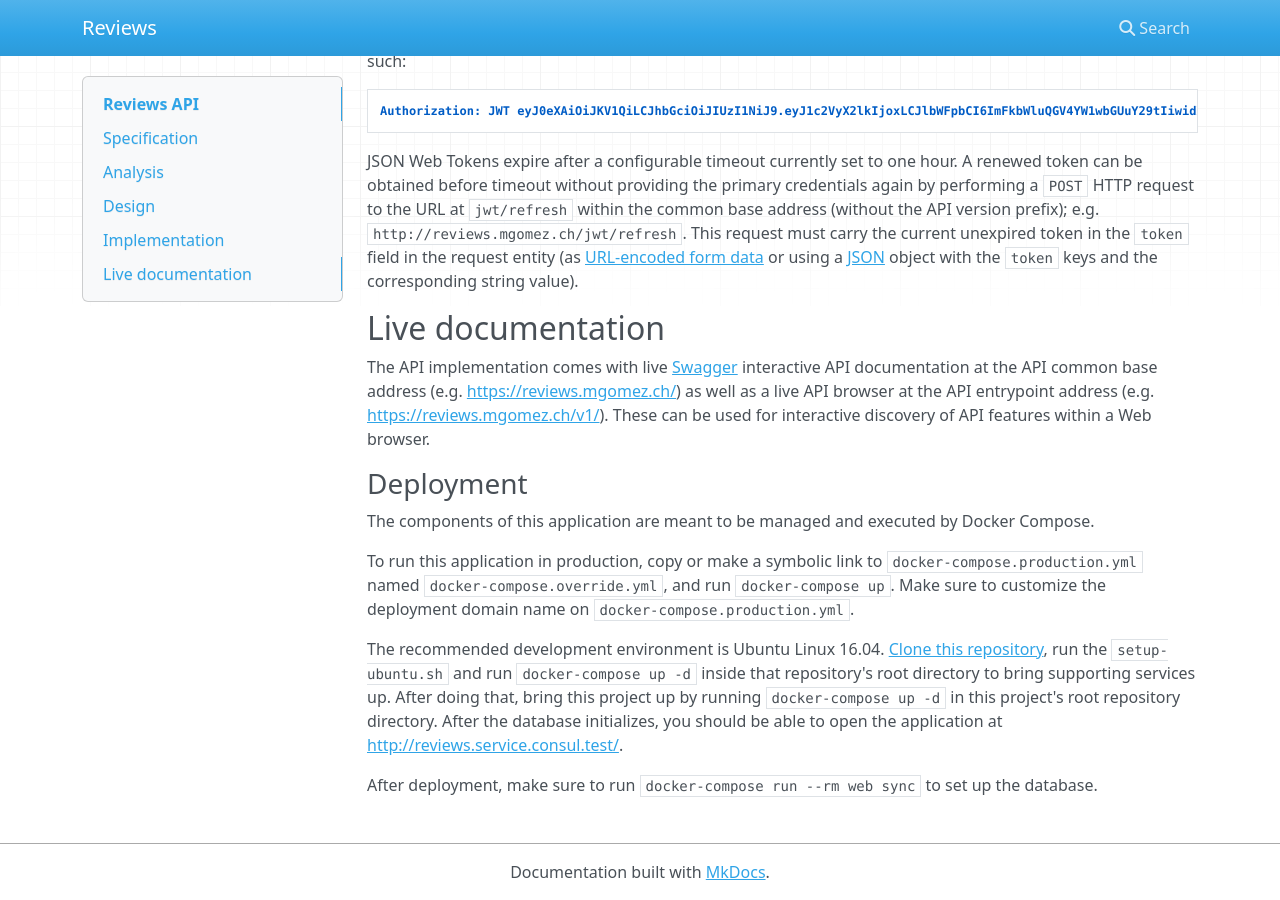
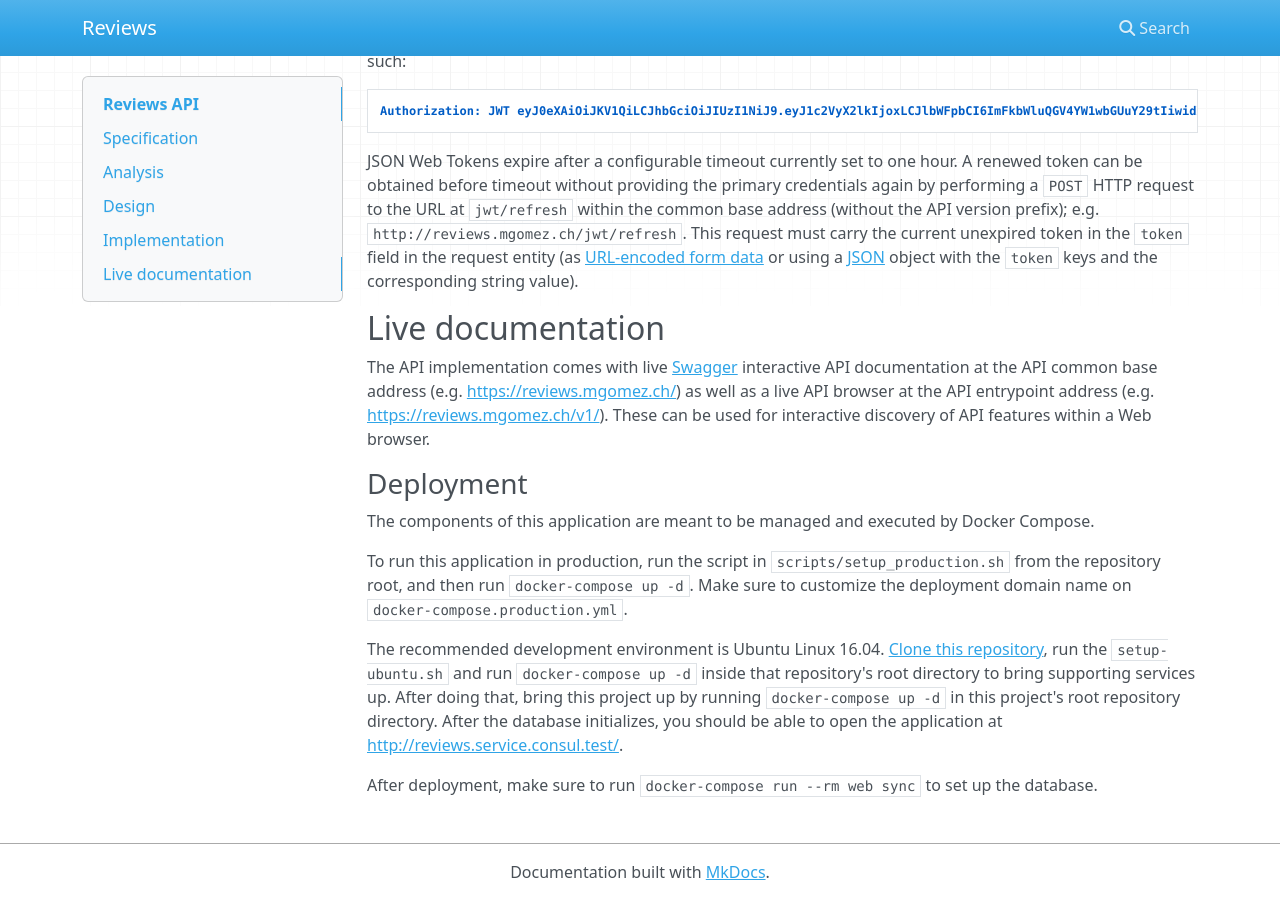
Before and after one commit to mgomezch/reviews, an MkDocs documentation site: the page built from docs/index.md, in a window 1280 px wide and 900 px high, scrolled down 5103 px. Built offline with MkDocs 1.6.1, drawn with Linux system fonts in a browser that asks for light colours; nearby versions of some CDN libraries.

Commit message:
Add production setup script

```diff
--- a/docs/index.md
+++ b/docs/index.md
@@ -196,7 +196,7 @@ The API implementation comes with live [Swagger](http://swagger.io/) interactive
 
 The components of this application are meant to be managed and executed by Docker Compose.
 
-To run this application in production, copy or make a symbolic link to `docker-compose.production.yml` named `docker-compose.override.yml`, and run `docker-compose up`.  Make sure to customize the deployment domain name on `docker-compose.production.yml`.
+To run this application in production, run the script in `scripts/setup_production.sh` from the repository root, and then run `docker-compose up -d`.  Make sure to customize the deployment domain name on `docker-compose.production.yml`.
 
 The recommended development environment is Ubuntu Linux 16.04.  [Clone this repository](https://github.com/mgomezch/local_services), run the `setup-ubuntu.sh` and run `docker-compose up -d` inside that repository's root directory to bring supporting services up.  After doing that, bring this project up by running `docker-compose up -d` in this project's root repository directory.  After the database initializes, you should be able to open the application at <http://reviews.service.consul.test/>.
 
```
Also changed, not shown: 1 other file.
